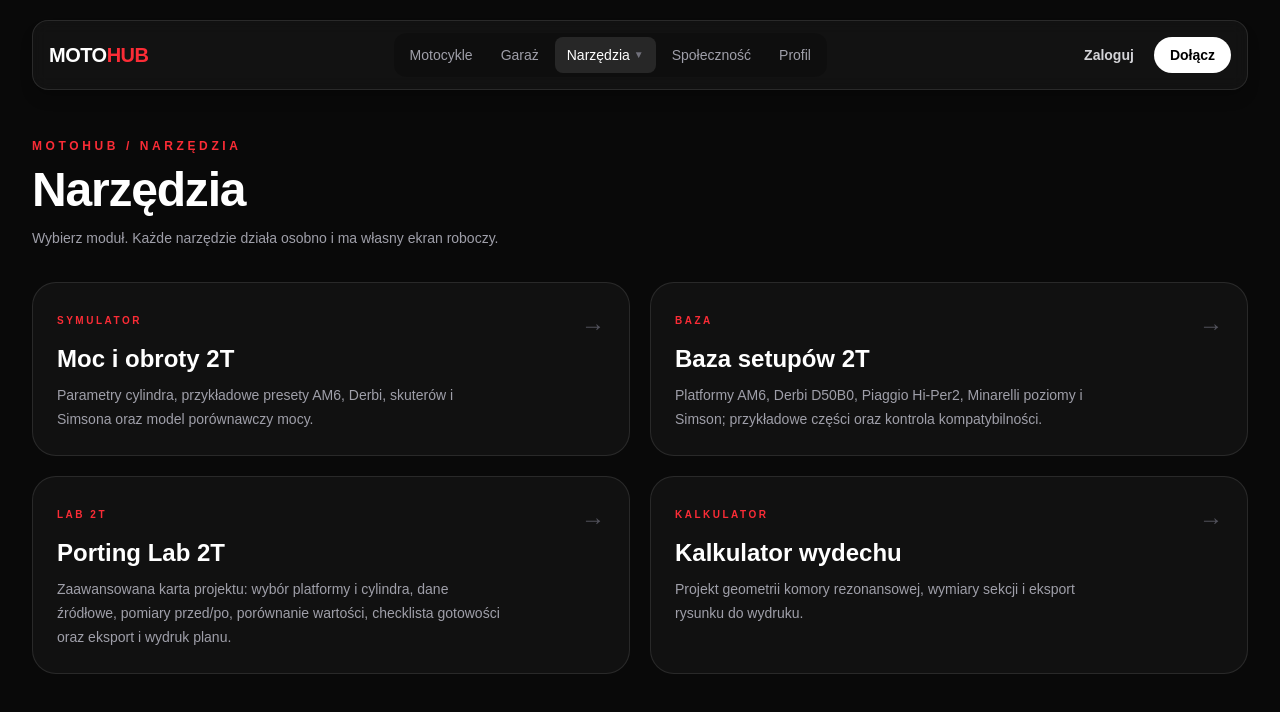
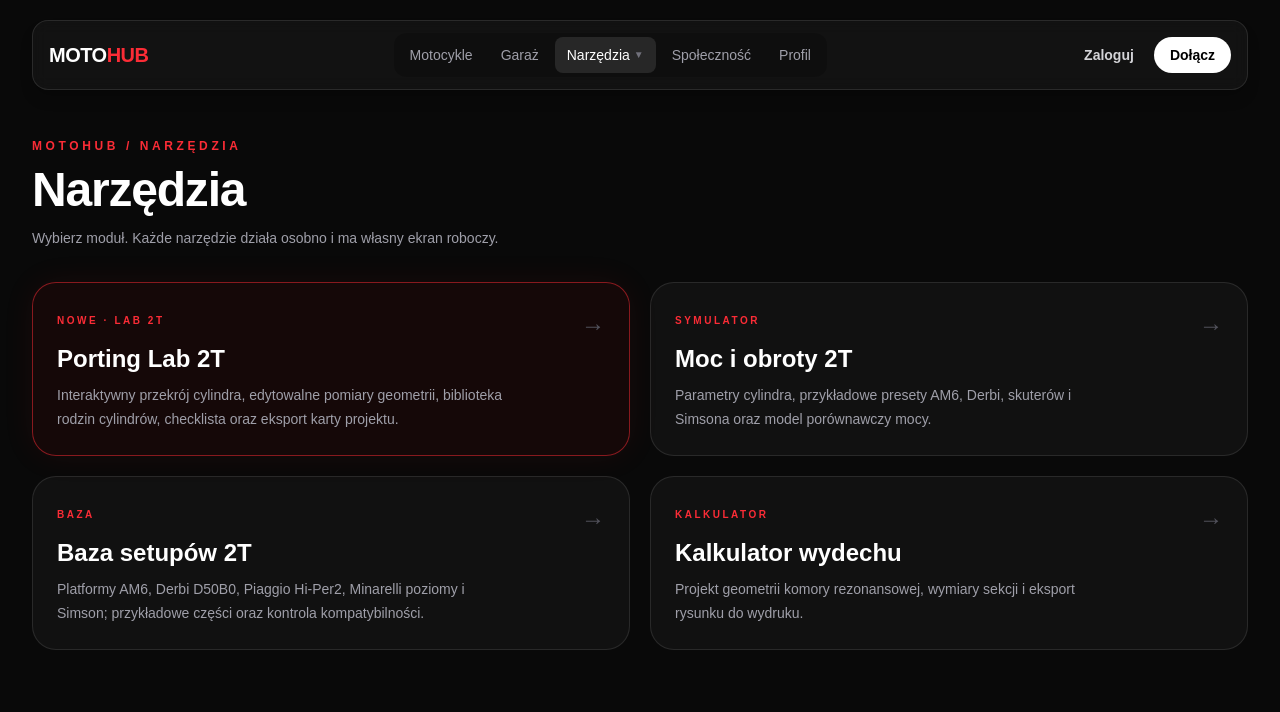
Before and after one commit to maker599/Motohub, a Next.js app: page /narzedzia in a window 1280 px wide. Shown: the top 712 px of the page. Built offline with nearby package versions, Linux system fonts and the light colour scheme; no server answers.

Commit message:
Feature Porting Lab prominently in tools navigation

```diff
--- a/app/narzedzia/page.tsx
+++ b/app/narzedzia/page.tsx
@@ -2,9 +2,10 @@ import Link from "next/link";
 import SiteNav from "../SiteNav";
 
 const modules = [
+  { href: "/narzedzia/porting-lab", tag: "NOWE · LAB 2T", title: "Porting Lab 2T", desc: "Interaktywny przekrój cylindra, edytowalne pomiary geometrii, biblioteka rodzin cylindrów, checklista oraz eksport karty projektu." },
   { href: "/narzedzia/tuning-2t", tag: "SYMULATOR", title: "Moc i obroty 2T", desc: "Parametry cylindra, przykładowe presety AM6, Derbi, skuterów i Simsona oraz model porównawczy mocy." },
   { href: "/narzedzia/setupy-2t", tag: "BAZA", title: "Baza setupów 2T", desc: "Platformy AM6, Derbi D50B0, Piaggio Hi-Per2, Minarelli poziomy i Simson; przykładowe części oraz kontrola kompatybilności." },
-  { href: "/narzedzia/porting-lab", tag: "LAB 2T", title: "Porting Lab 2T", desc: "Zaawansowana karta projektu: wybór platformy i cylindra, dane źródłowe, pomiary przed/po, porównanie wartości, checklista gotowości oraz eksport i wydruk planu." },
+
   { href: "/narzedzia/kalkulator", tag: "KALKULATOR", title: "Kalkulator wydechu", desc: "Projekt geometrii komory rezonansowej, wymiary sekcji i eksport rysunku do wydruku." },
 ];
 
@@ -13,7 +14,7 @@ export default function ToolsPage() {
     <section className="mt-12"><p className="text-xs font-black uppercase tracking-[.3em] text-red-500">MotoHub / Narzędzia</p>
       <h1 className="mt-3 text-4xl font-black tracking-tight sm:text-5xl">Narzędzia</h1>
       <p className="mt-3 max-w-2xl text-sm leading-6 text-zinc-400">Wybierz moduł. Każde narzędzie działa osobno i ma własny ekran roboczy.</p>
-      <div className="mt-8 grid gap-5 md:grid-cols-2">{modules.map((module) => <Link key={module.href} href={module.href} className="group rounded-3xl border border-white/10 bg-white/[.035] p-6 transition hover:-translate-y-1 hover:border-red-500/30 hover:bg-white/[.055]">
+      <div className="mt-8 grid gap-5 md:grid-cols-2">{modules.map((module) => <Link key={module.href} href={module.href} className={`group rounded-3xl border p-6 transition hover:-translate-y-1 hover:bg-white/[.055] ${module.href === "/narzedzia/porting-lab" ? "border-red-500/50 bg-red-950/20 shadow-[0_0_32px_rgba(220,38,38,0.08)]" : "border-white/10 bg-white/[.035] hover:border-red-500/30"}`}>
         <div className="flex items-start justify-between gap-5"><div><span className="text-[10px] font-black uppercase tracking-[.25em] text-red-500">{module.tag}</span><h2 className="mt-3 text-2xl font-black">{module.title}</h2><p className="mt-2 max-w-md text-sm leading-6 text-zinc-400">{module.desc}</p></div><span className="text-2xl text-zinc-600 transition group-hover:translate-x-1 group-hover:text-white">→</span></div>
       </Link>)}</div>
     </section>
```
